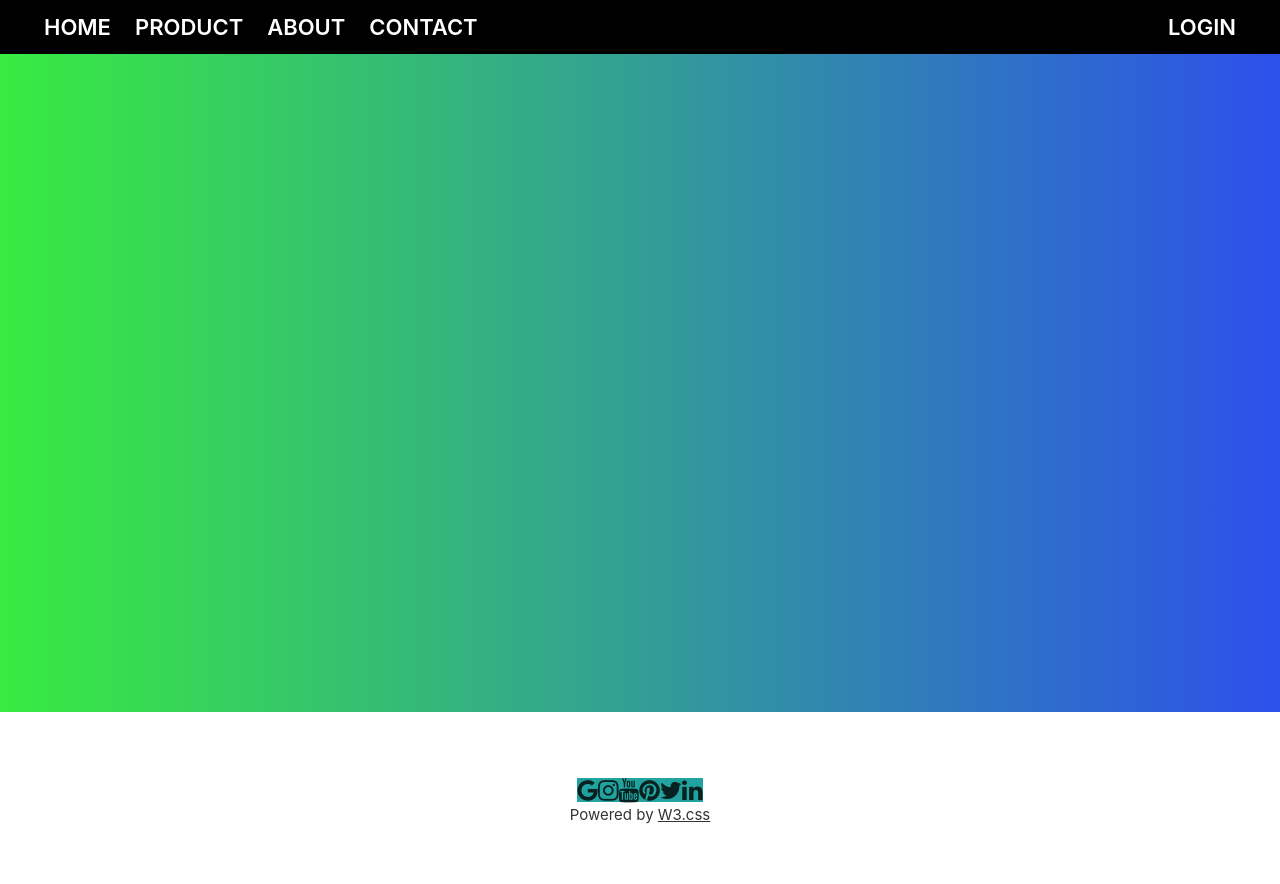
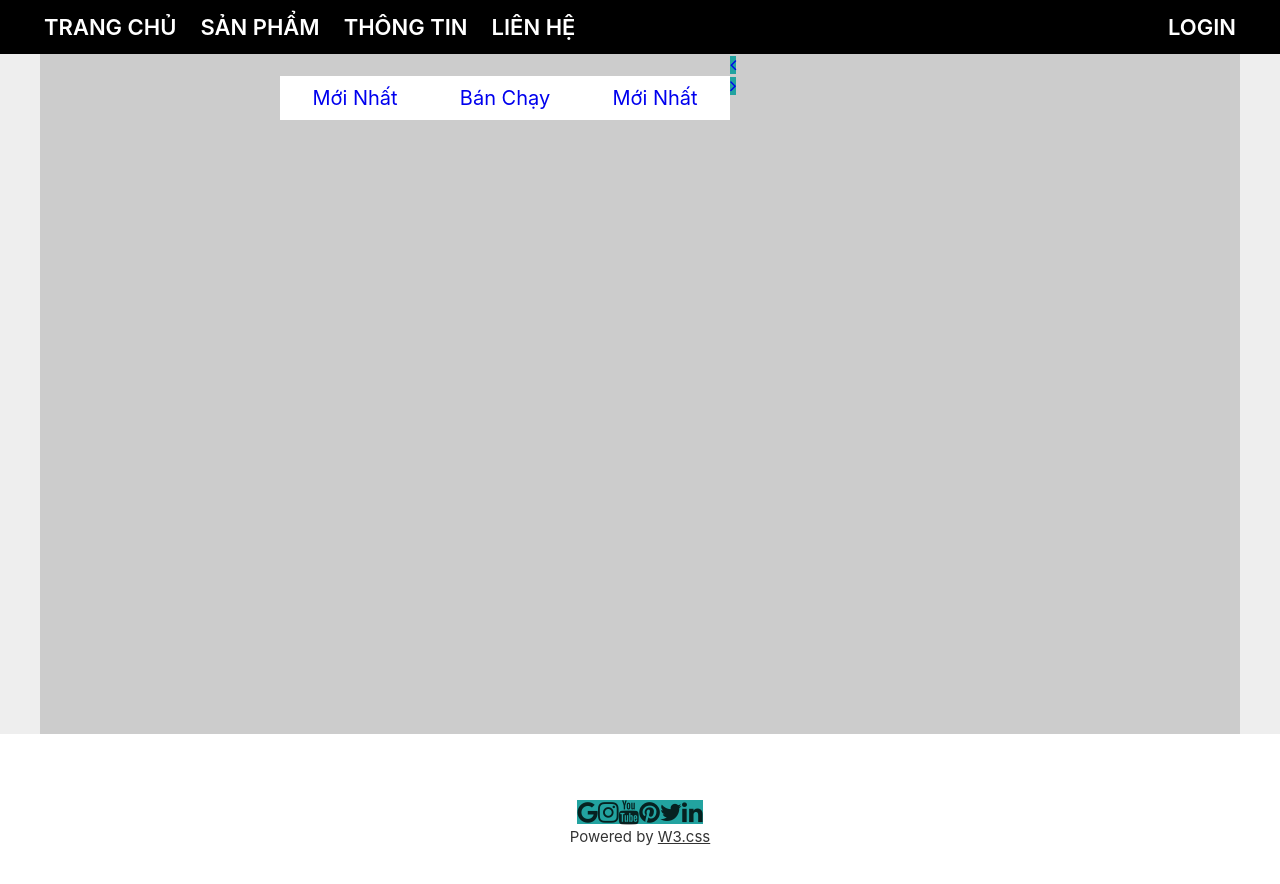
Before and after one commit to thuanhaine/reactjs-hw, a React (Create React App) app: page / in a window 1280 px wide. Shown: the top 884 px of the page. Built offline with nearby package versions, Linux system fonts and the light colour scheme.

Commit message:
add nav to home.jsx

```diff
--- a/src/component/header/Header.jsx
+++ b/src/component/header/Header.jsx
@@ -11,10 +11,10 @@ function header() {
 
         <div className='nav-left'>
             <ul className="nav-list">
-                <li className='nav-list__item'><NavLink className="nav-link" to="/home" onClick={this}>Home</NavLink></li>
-                <li className='nav-list__item'><NavLink className="nav-link" to="/product" onClick={this}>Product</NavLink></li>
-                <li className='nav-list__item'><NavLink className="nav-link" to="/about" onClick={this}>About</NavLink></li>
-                <li className='nav-list__item'><NavLink className="nav-link" to="/contact" onClick={this}>Contact</NavLink></li>
+                <li className='nav-list__item'><NavLink className="nav-link" to="/home" onClick={this}>Trang chủ</NavLink></li>
+                <li className='nav-list__item'><NavLink className="nav-link" to="/product" onClick={this}>Sản Phẩm</NavLink></li>
+                <li className='nav-list__item'><NavLink className="nav-link" to="/about" onClick={this}>Thông Tin</NavLink></li>
+                <li className='nav-list__item'><NavLink className="nav-link" to="/contact" onClick={this}>Liên Hệ</NavLink></li>
 
             </ul>
             <div className="search-btn">
--- a/src/component/main/Home.css
+++ b/src/component/main/Home.css
@@ -1,4 +1,50 @@
 .home {
-    background: linear-gradient(90deg, rgb(56, 235, 65) 0%,     rgb(45, 80, 235) 100%);
+    background-color: rgb(238, 238, 238);
+    /* background: linear-gradient(180deg, rgb(168, 250, 232) 0%, rgb(89, 224, 241) 100%); */
     min-height:85vh;
+    margin: 0 auto;
+    box-sizing: border-box;
 }
+.home__container {
+    background-color: #ccc;
+    margin: 0 auto;
+    margin-top: 22px;
+    width: 1200px;
+    height: 85vh;
+}
+.home__container-nav {
+    display: flex;
+}
+.home__container-nav--list {
+    display: flex;
+    margin: 22px 0;
+    margin-left: calc(1200*0.2px);
+
+
+}
+.home__container-nav--item {
+    min-width: 150px;
+    height: 44px;
+    display: block;
+    background-color: white;
+    text-align: center;
+    line-height: 44px;
+    padding: 0;
+
+}
+.home__container-nav--item:hover,
+.home__container-nav--item:hover .home__container-nav--link {
+    background-color: rgb(0, 103, 199);
+    color: white;
+}
+.home__container-nav--link {
+    font-size: 20px;
+    height: 100%;
+    width: 100%;
+    display: block;
+}
+.home__container-nav--link,
+.home__container-nav__direc--link {
+    text-decoration: none;
+
+}
--- a/src/component/main/Home.jsx
+++ b/src/component/main/Home.jsx
@@ -1,9 +1,39 @@
 import './Home.css';
+import { NavLink } from 'react-router-dom';
 
 function home() {
     return (
         <>
-        <div className="home">Hello</div>
+            <div className="home">
+                <div className='home__container'>
+                    <div className='home__container-nav'>
+                        <ul className='home__container-nav--list'>
+                            <li className='home__container-nav--item'><NavLink className="home__container-nav--link" to="/home" onClick={this}>Mới Nhất</NavLink></li>
+                            <li className='home__container-nav--item'><NavLink className="home__container-nav--link" to="/home" onClick={this}>Bán Chạy</NavLink></li>
+                            <li className='home__container-nav--item'><NavLink className="home__container-nav--link" to="/home" onClick={this}>Mới Nhất</NavLink></li>
+
+
+
+                        </ul>
+                        <div className='home__container-nav--direc'>
+                            <ul className='home__container-nav__direc--list'>
+                                <li className='home__container-nav__direc--item'>
+                                    <NavLink className="home__container-nav__direc--link" to="/home">
+                                        <i class="fa fa-angle-left"></i>
+                                    </NavLink>
+                                </li>
+                                <li className='home__container-nav__direc--item'>
+                                    <NavLink className="home__container-nav__direc--link" to="/home">
+                                        <i class="fa fa-angle-right"></i>
+                                    </NavLink>
+                                </li>
+
+                            </ul>
+
+                        </div>
+                    </div>
+                </div>
+            </div>
         </>
     );
 }
```
